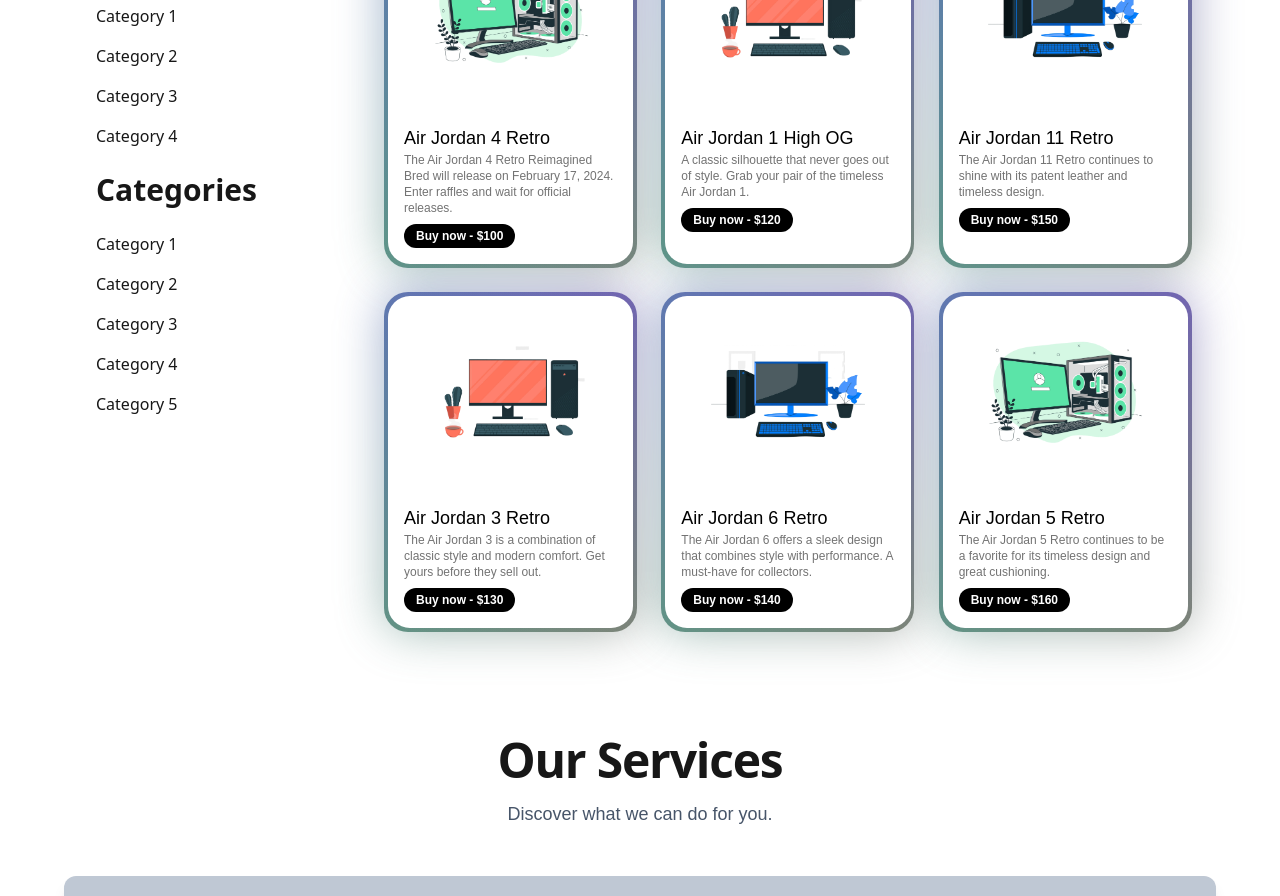
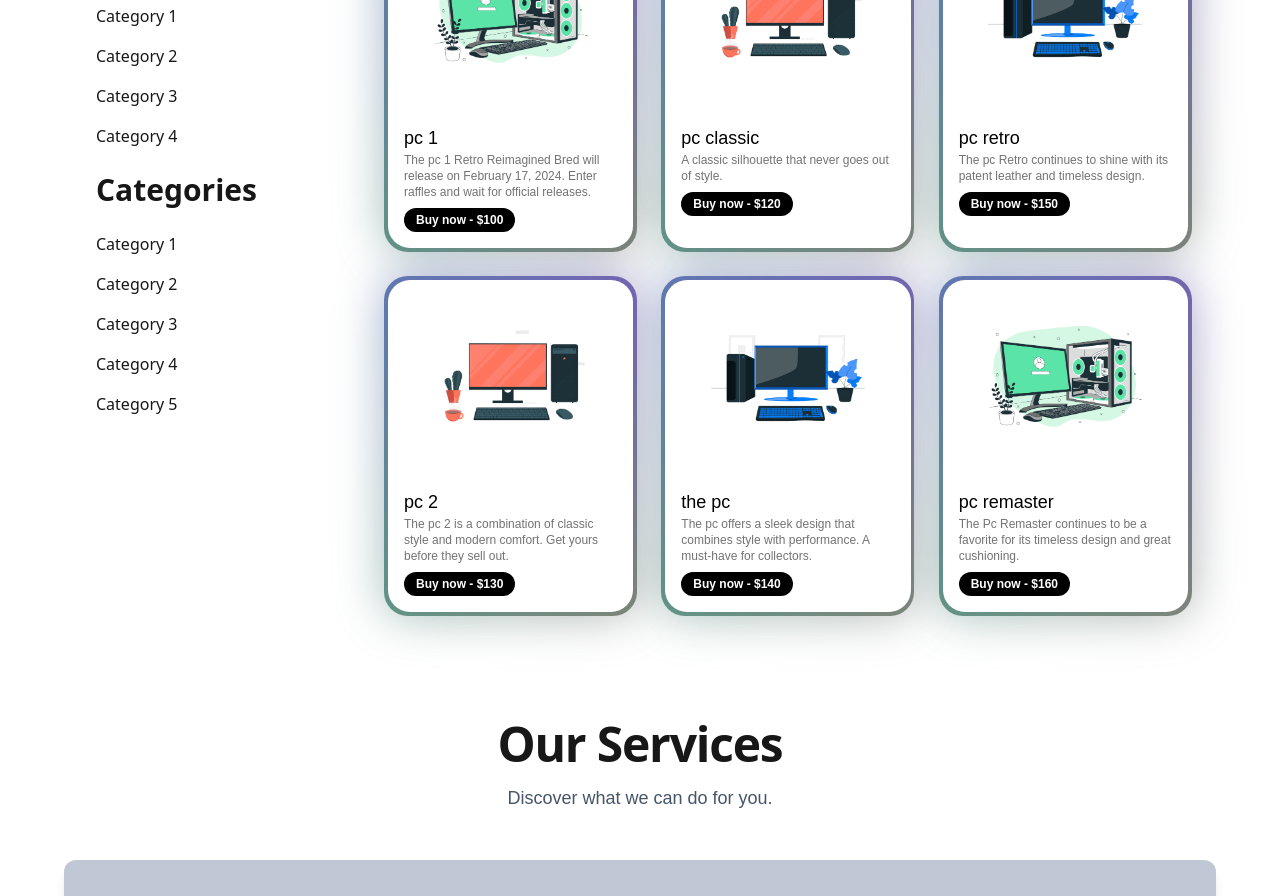
Before and after one commit to sivavarunan/ecommerce-website, a Next.js app: page / in a window 1280 px wide. Shown: the part 1880-2776 px from the top of the page. Built offline with nearby package versions, Linux system fonts and the light colour scheme.

Commit message:
description change

```diff
--- a/src/app/pages/MainPage/section2.tsx
+++ b/src/app/pages/MainPage/section2.tsx
@@ -10,49 +10,49 @@
     {
       id: 1,
       imageSrc: "/desktop3.png",
-      title: "Air Jordan 4 Retro",
+      title: "pc 1",
       description:
-        "The Air Jordan 4 Retro Reimagined Bred will release on February 17, 2024. Enter raffles and wait for official releases.",
+        "The pc 1 Retro Reimagined Bred will release on February 17, 2024. Enter raffles and wait for official releases.",
       price: "$100",
     },
     {
       id: 2,
       imageSrc: "/desktop2.png",
-      title: "Air Jordan 1 High OG",
+      title: "pc classic",
       description:
-        "A classic silhouette that never goes out of style. Grab your pair of the timeless Air Jordan 1.",
+        "A classic silhouette that never goes out of style.",
       price: "$120",
     },
     {
       id: 3,
       imageSrc: "/desktop4.png",
-      title: "Air Jordan 11 Retro",
+      title: "pc retro",
       description:
-        "The Air Jordan 11 Retro continues to shine with its patent leather and timeless design.",
+        "The pc Retro continues to shine with its patent leather and timeless design.",
       price: "$150",
     },
     {
       id: 4,
       imageSrc: "/desktop2.png",
-      title: "Air Jordan 3 Retro",
+      title: "pc 2",
       description:
-        "The Air Jordan 3 is a combination of classic style and modern comfort. Get yours before they sell out.",
+        "The pc 2 is a combination of classic style and modern comfort. Get yours before they sell out.",
       price: "$130",
     },
     {
       id: 5,
       imageSrc: "/desktop4.png",
-      title: "Air Jordan 6 Retro",
+      title: "the pc",
       description:
-        "The Air Jordan 6 offers a sleek design that combines style with performance. A must-have for collectors.",
+        "The pc offers a sleek design that combines style with performance. A must-have for collectors.",
       price: "$140",
     },
     {
       id: 6,
       imageSrc: "/desktop3.png",
-      title: "Air Jordan 5 Retro",
+      title: "pc remaster",
       description:
-        "The Air Jordan 5 Retro continues to be a favorite for its timeless design and great cushioning.",
+        "The Pc Remaster continues to be a favorite for its timeless design and great cushioning.",
       price: "$160",
     },
   ];
```
